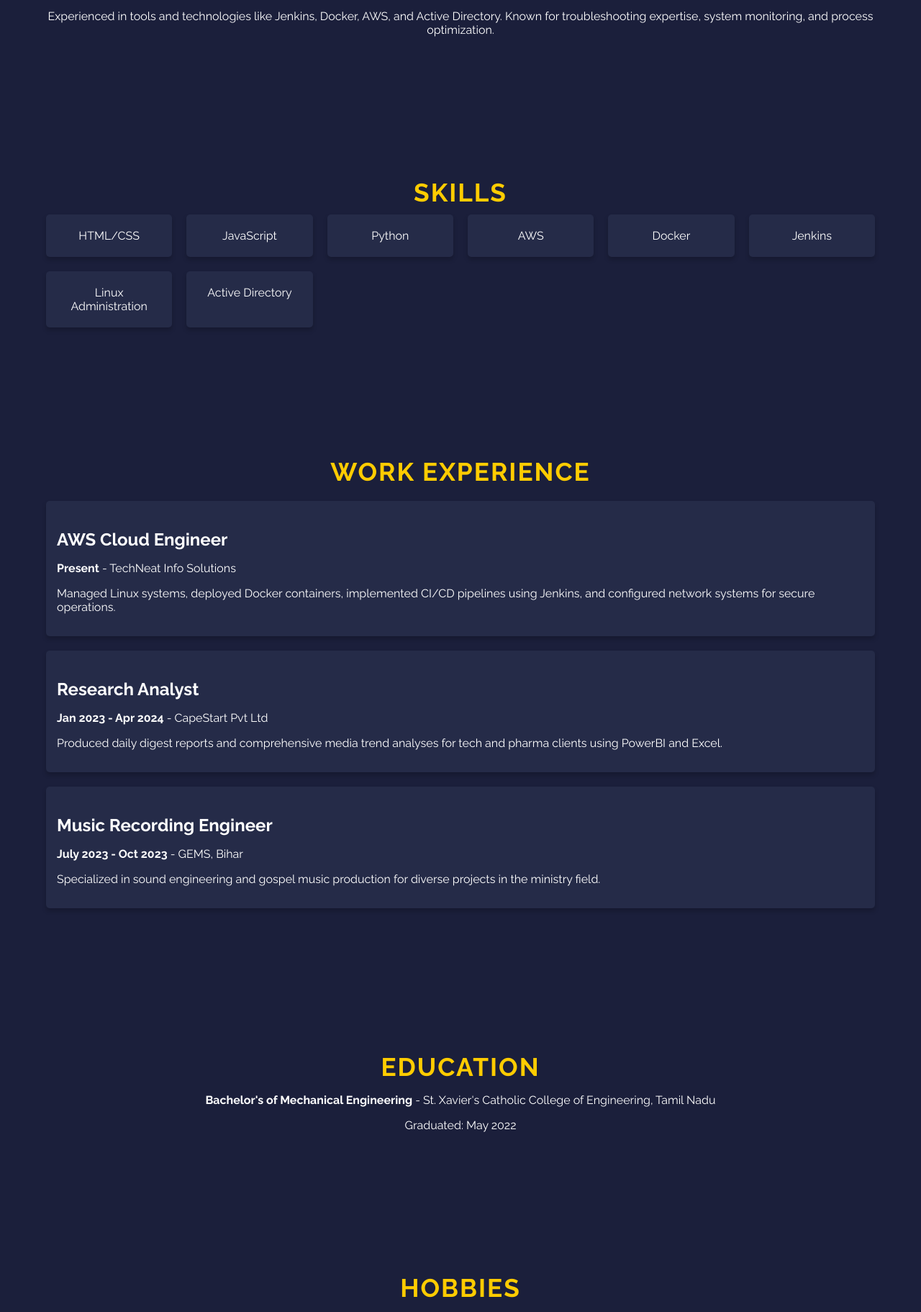
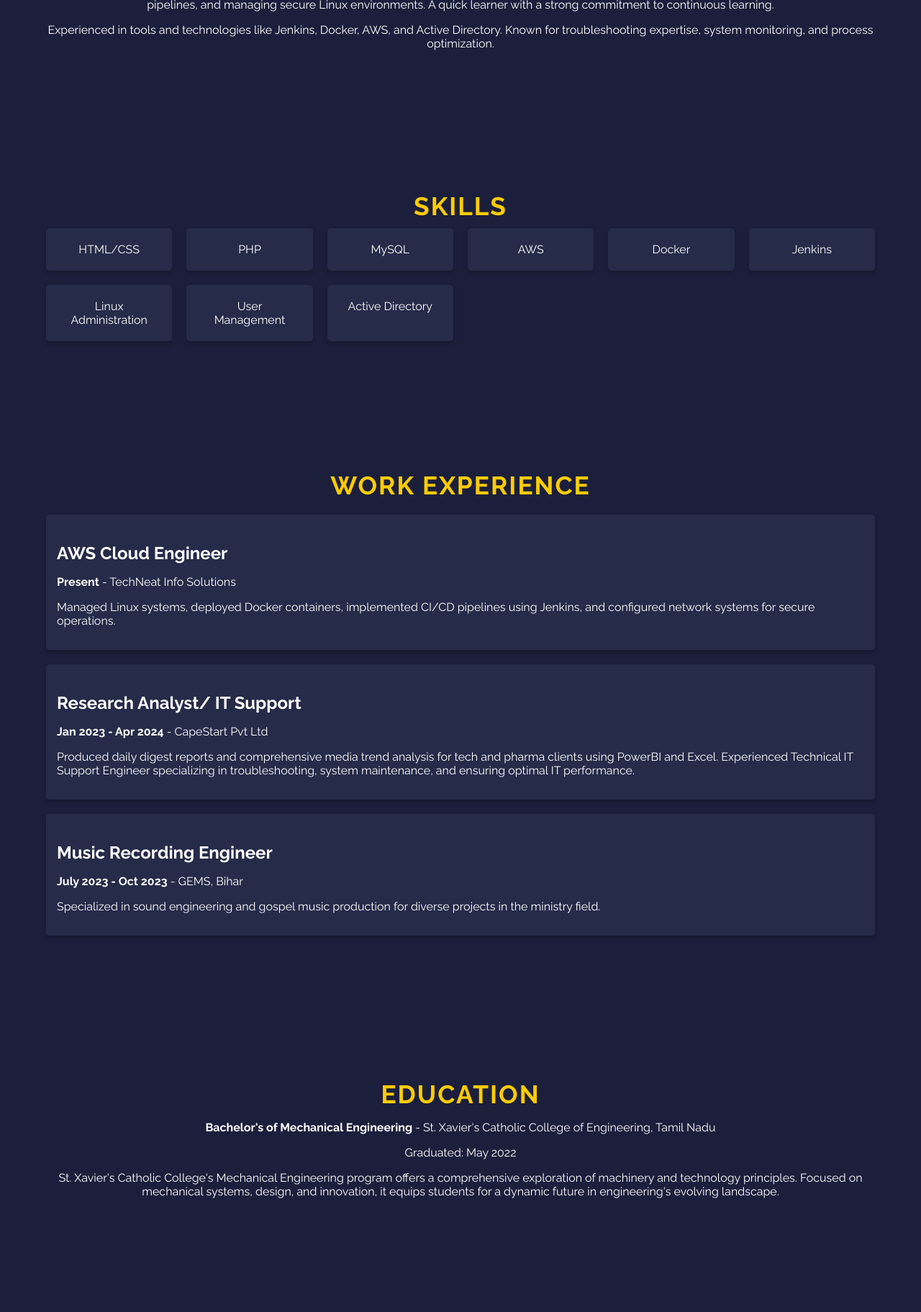
Before and after one commit to ashikimman/resume, a plain HTML site: page index.html in a window 1280 px wide. Shown: the part 598-2421 px from the top of the page at 72% size. Drawn offline with Linux system fonts and the light colour scheme; a script that the page names is missing.

Commit message:
Add files via upload

```diff
--- a/index.html
+++ b/index.html
@@ -16,7 +16,7 @@
   <header>
     <nav class="navbar">
       <div class="container">
-        <a href="#home" class="logo">Ashik Imman</a>
+        <a href="#home" class="logo">Portfolio</a>
         <ul class="nav-links">
           <li><a href="#home">Home</a></li>
           <li><a href="#profile-summary">Profile</a></li>
@@ -35,7 +35,9 @@
     <section id="home" class="section">
       <div class="container">
         <h1 class="hero-title">Ashik Imman</h1>
-        <p class="hero-subtitle">Chasing Dreams, Crafting Tech, and Finding Peace</p>
+        <p class="hero-subtitle">Hi, I’m Ashik Imman. I’m just someone trying to figure things out, chasing my dreams while looking for a bit of peace along the way. I love learning, solving problems, and giving my best in whatever I do. Life’s a journey, and I believe with a little curiosity and effort, anything is possible.
+
+        </p>
       </div>
     </section>
 
@@ -58,12 +60,13 @@
         <h2>Skills</h2>
         <div class="skills-grid">
           <div class="skill-card">HTML/CSS</div>
-          <div class="skill-card">JavaScript</div>
-          <div class="skill-card">Python</div>
+          <div class="skill-card">PHP</div>
+          <div class="skill-card">MySQL</div>
           <div class="skill-card">AWS</div>
           <div class="skill-card">Docker</div>
           <div class="skill-card">Jenkins</div>
           <div class="skill-card">Linux Administration</div>
+          <div class="skill-card">User Management</div>
           <div class="skill-card">Active Directory</div>
         </div>
       </div>
@@ -82,10 +85,10 @@
             </p>
           </div>
           <div class="timeline-item">
-            <h3>Research Analyst</h3>
+            <h3>Research Analyst/ IT Support </h3>
             <p><b>Jan 2023 - Apr 2024</b> - CapeStart Pvt Ltd</p>
             <p>
-              Produced daily digest reports and comprehensive media trend analyses for tech and pharma clients using PowerBI and Excel.
+              Produced daily digest reports and comprehensive media trend analysis for tech and pharma clients using PowerBI and Excel. Experienced Technical IT Support Engineer specializing in troubleshooting, system maintenance, and ensuring optimal IT performance.
             </p>
           </div>
           <div class="timeline-item">
@@ -105,6 +108,7 @@
         <h2>Education</h2>
         <p><b>Bachelor's of Mechanical Engineering</b> - St. Xavier's Catholic College of Engineering, Tamil Nadu</p>
         <p>Graduated: May 2022</p>
+        <p>St. Xavier's Catholic College's Mechanical Engineering program offers a comprehensive exploration of machinery and technology principles. Focused on mechanical systems, design, and innovation, it equips students for a dynamic future in engineering's evolving landscape.</p>
       </div>
     </section>
 
@@ -128,7 +132,7 @@
         <p>Phone: <a href="tel:+919345226844">+91 93452 26844</a></p>
         <p>Location: Nagercoil, Tamil Nadu, India</p>
         <div class="socials">
-          <a href="https://www.linkedin.com/in/ashik-imman-99ab40232/" target="_blank">LinkedIn</a>
+          <a href="https://www.linkedin.com/in/ashik-imman-99ab40232/" target="_blank">LinkedIn</a> <br>
           <a href="https://www.instagram.com/ashikimman/" target="_blank">Instagram</a>
         </div>
       </div>
```
